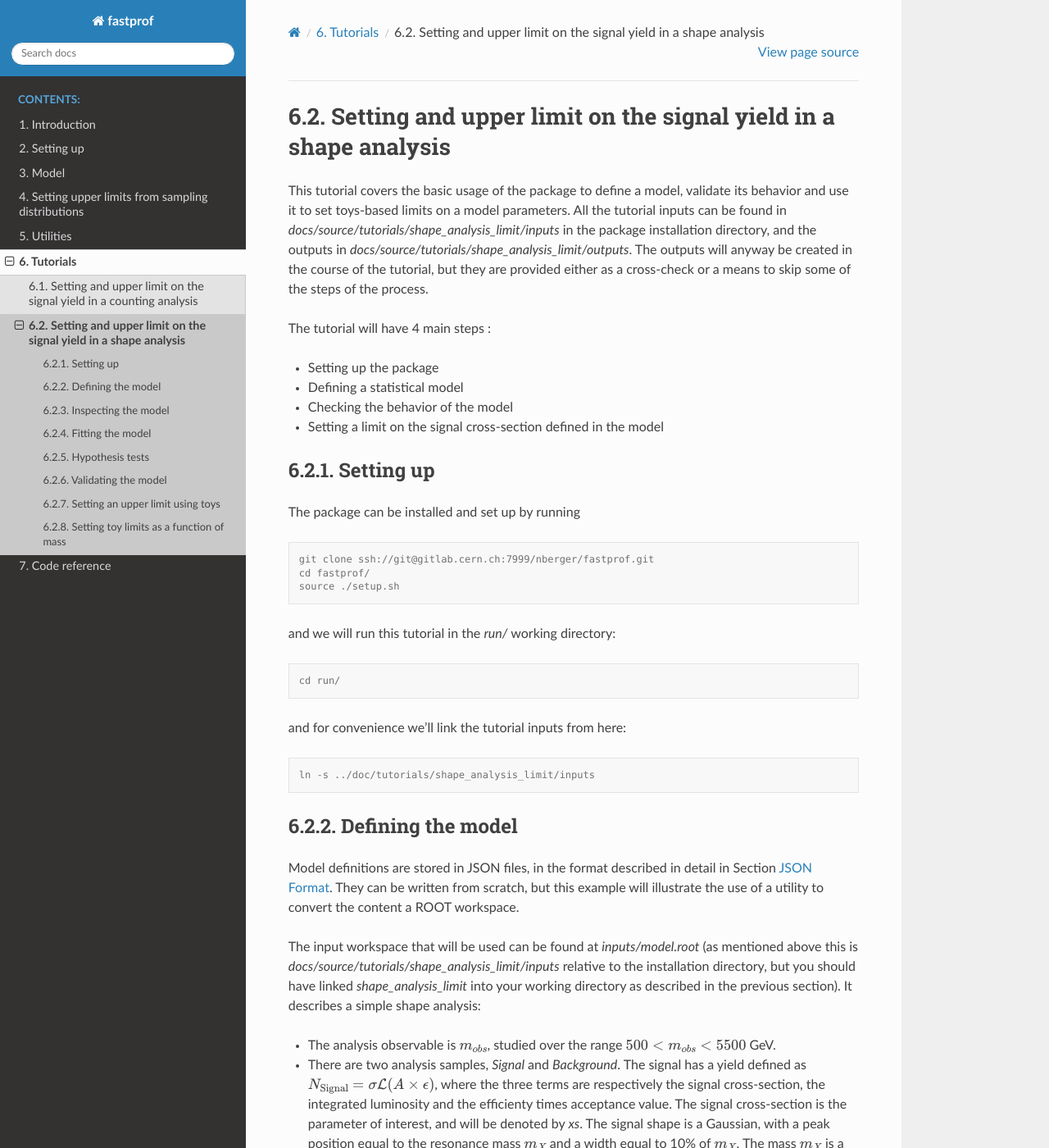
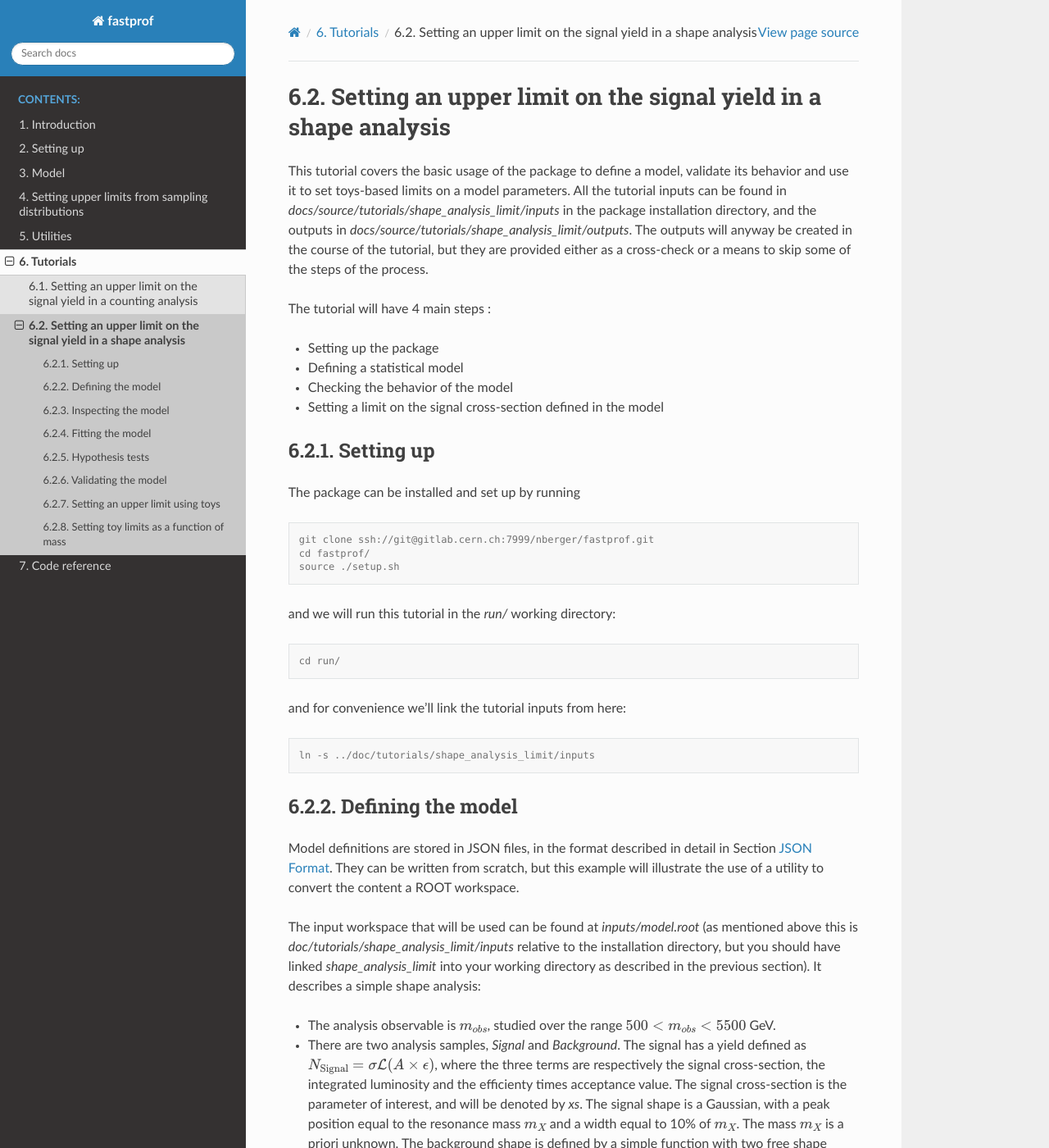
Before and after one commit to fastprof-hep/fastprof, a Sphinx documentation site: the page built from doc/tutorials/shape_analysis_limit/shape_analysis_limit.rst, in a window 1280 px wide and 1400 px high. Shown: the whole window at 82% size. Built offline with Sphinx 7.4.7 and the Read the Docs theme 2.0.0, drawn with Linux system fonts in a browser that asks for light colours; pages that are not in the unit, such as notebooks, are missing from menus.

Commit message:
minor fixes

```diff
--- a/doc/tutorials/counting_limit/counting_limit.rst
+++ b/doc/tutorials/counting_limit/counting_limit.rst
@@ -1,4 +1,4 @@
-Setting and upper limit on the signal yield in a counting analysis
+Setting an upper limit on the signal yield in a counting analysis
 ------------------------------------------------------------------
 
 This tutorial covers the basic usage of the package to define a model, validate its behavior and use it to set toys-based limits on a model parameters.
--- a/doc/tutorials/shape_analysis_limit/shape_analysis_limit.rst
+++ b/doc/tutorials/shape_analysis_limit/shape_analysis_limit.rst
@@ -1,4 +1,4 @@
-Setting and upper limit on the signal yield in a shape analysis
+Setting an upper limit on the signal yield in a shape analysis
 ---------------------------------------------------------------
 
 This tutorial covers the basic usage of the package to define a model, validate its behavior and use it to set toys-based limits on a model parameters.
@@ -44,7 +44,7 @@ Defining the model
 Model definitions are stored in JSON files, in the format described in detail in Section :ref:`json_format`. They can be written from scratch, but this example
 will illustrate the use of a utility to convert the content a ROOT workspace.
 
-The input workspace that will be used can be found at `inputs/model.root` (as mentioned above this is `docs/source/tutorials/shape_analysis_limit/inputs` relative to the installation
+The input workspace that will be used can be found at `inputs/model.root` (as mentioned above this is `doc/tutorials/shape_analysis_limit/inputs` relative to the installation
 directory, but you should have linked `shape_analysis_limit` into your working directory as described in the previous section). It describes a simple shape analysis:
 
 * The analysis observable is :math:`m_{obs}`, studied over the range :math:`500 < m_{obs} < 5500` GeV.
```
